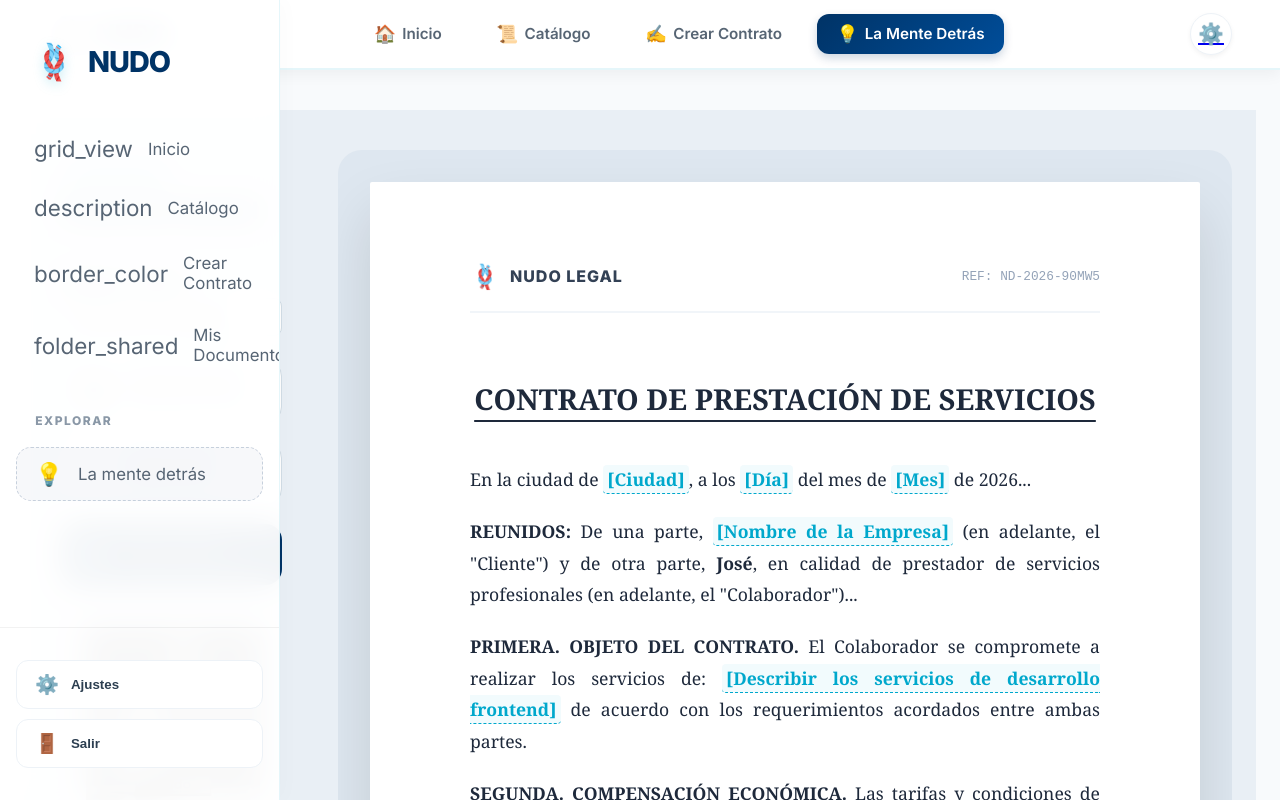
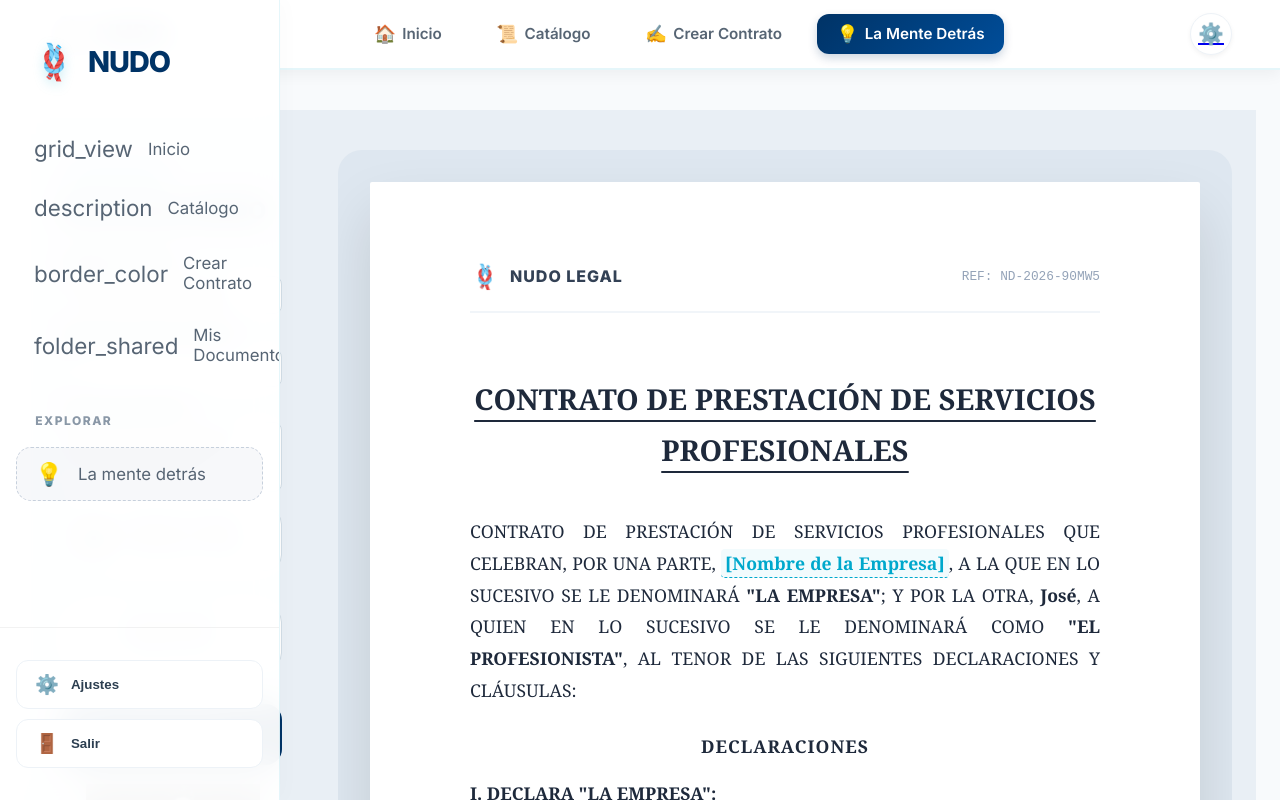
Before and after one commit to ssjoseduardo2002/nudo, an Angular app: page /editor-contrato in a window 1280 px wide. Built offline with nearby package versions, Linux system fonts and the light colour scheme.

Commit message:
editor-contrato.html

```diff
--- a/src/app/componentes_de_vistas/editor-contrato/editor-contrato.html
+++ b/src/app/componentes_de_vistas/editor-contrato/editor-contrato.html
@@ -4,20 +4,31 @@
     <aside class="panel-herramientas">
       <div class="header-herramientas">
         <span class="badge-editor">Modo Edición</span>
-        <h3>Panel de Control</h3>
+        <h3>Estructura NUDO</h3>
       </div>
 
-      <div class="grupo-herramientas">
-        <div class="control-rapido-input" style="margin-bottom: 1.5rem; display: flex; flex-direction: column; gap: 5px;">
-          <label style="font-size: 0.75rem; font-weight: 700; color: var(--nudo-primario); text-transform: uppercase;">Empresa / Cliente</label>
+      <div class="grupo-herramientas" style="display: flex; flex-direction: column; gap: 1rem;">
+
+        <div class="control-rapido-input" style="display: flex; flex-direction: column; gap: 5px;">
+          <label style="font-size: 0.7rem; font-weight: 800; color: var(--nudo-primario); text-transform: uppercase;">Empresa / Cliente</label>
           <input type="text" [(ngModel)]="contratoFinal.nombreEmpresa" style="padding: 10px; border-radius: 8px; border: 1px solid #d1dce5; font-family: 'Inter', sans-serif; font-size: 0.85rem; outline: none;" />
+        </div>
+
+        <div class="control-rapido-input" style="display: flex; flex-direction: column; gap: 5px;">
+          <label style="font-size: 0.7rem; font-weight: 800; color: var(--nudo-primario); text-transform: uppercase;">Monto del Proyecto (MXN)</label>
+          <input type="number" [(ngModel)]="contratoFinal.montoProyecto" style="padding: 10px; border-radius: 8px; border: 1px solid #d1dce5; font-family: 'Inter', sans-serif; font-size: 0.85rem; outline: none;" />
+        </div>
+
+        <div class="control-rapido-input" style="display: flex; flex-direction: column; gap: 5px;">
+          <label style="font-size: 0.7rem; font-weight: 800; color: var(--nudo-primario); text-transform: uppercase;">Objeto del Servicio</label>
+          <textarea [(ngModel)]="contratoFinal.objetoContrato" rows="3" style="padding: 10px; border-radius: 8px; border: 1px solid #d1dce5; font-family: 'Inter', sans-serif; font-size: 0.85rem; outline: none; resize: none;"></textarea>
         </div>
 
         <button class="btn-herramienta" (click)="guardarBorrador()">
           <span class="icon">💾</span>
           <div class="texto-btn">
-            <strong>Guardar Borrador</strong>
-            <small>Sincronizado en la nube</small>
+            <strong>Guardar en Nube</strong>
+            <small>Sincronizado en Firebase</small>
           </div>
         </button>
 
@@ -40,7 +51,7 @@
 
       <div class="footer-ilustracion">
         <img src="images/monocromo3.png" alt="Seguridad NUDO" class="img-flotante">
-        <p>Tu contrato está siendo protegido por cifrado de 256 bits.</p>
+        <p>Protección legal bajo los Artículos 2606 al 2615 del Código Civil.</p>
       </div>
     </aside>
 
@@ -56,40 +67,54 @@
         </header>
 
         <article class="cuerpo-legal" contenteditable="true" spellcheck="true">
-          <h1 class="titulo-contrato">CONTRATO DE PRESTACIÓN DE SERVICIOS</h1>
+          <h1 class="titulo-contrato">CONTRATO DE PRESTACIÓN DE SERVICIOS PROFESIONALES</h1>
 
           <p class="clausula-intro">
-            En la ciudad de <span class="placeholder" contenteditable="true">[Ciudad]</span>, a los <span class="placeholder" contenteditable="true">[Día]</span> del mes de <span class="placeholder" contenteditable="true">[Mes]</span> de 2026...
+            CONTRATO DE PRESTACIÓN DE SERVICIOS PROFESIONALES QUE CELEBRAN, POR UNA PARTE,
+            <span class="placeholder">{{ contratoFinal.nombreEmpresa }}</span>, A LA QUE EN LO SUCESIVO SE LE DENOMINARÁ <strong>"LA EMPRESA"</strong>; Y POR LA OTRA,
+            <strong>{{ contratoFinal.nombreProfesionista }}</strong>, A QUIEN EN LO SUCESIVO SE LE DENOMINARÁ COMO <strong>"EL PROFESIONISTA"</strong>, AL TENOR DE LAS SIGUIENTES DECLARACIONES Y CLÁUSULAS:
           </p>
 
-          <p>
-            <strong>REUNIDOS:</strong> De una parte,
-            <span class="placeholder" contenteditable="true">{{ contratoFinal.nombreEmpresa }}</span>
-            (en adelante, el "Cliente") y de otra parte,
-            <strong>{{ contratoFinal.nombreProfesionista }}</strong>, en calidad de prestador de servicios profesionales (en adelante, el "Colaborador")...
+          <h3 style="margin: 25px 0 15px 0; text-align: center; font-size: 1.1rem; letter-spacing: 1px;">DECLARACIONES</h3>
+
+          <p><strong>I. DECLARA "LA EMPRESA":</strong><br>
+            A. Que es una entidad legalmente constituida de conformidad con las leyes mexicanas, bajo la Escritura Pública Número <span class="placeholder" contenteditable="true">[No. Escritura]</span>, otorgada ante la fe del Notario Público Número <span class="placeholder" contenteditable="true">[No. Notario]</span>.<br>
+            B. Que requiere de los servicios de "EL PROFESIONISTA" para llevar a cabo el desarrollo, optimización e implementación de soluciones digitales y maquetación frontend.
           </p>
 
-          <div class="seccion-dinamica">
-            <p><strong>PRIMERA. OBJETO DEL CONTRATO.</strong> El Colaborador se compromete a realizar los servicios de: <span class="placeholder" contenteditable="true">{{ contratoFinal.objetoContrato }}</span> de acuerdo con los requerimientos acordados entre ambas partes.</p>
+          <p><strong>II. DECLARA "EL PROFESIONISTA":</strong><br>
+            A. Que es persona física, con plena capacidad legal para obligarse en los términos de este instrumento, contando con los conocimientos técnicos, experiencia y elementos propios necesarios para la prestación de los servicios requeridos.
+          </p>
 
-            @if (contratoFinal.montoProyecto && contratoFinal.montoProyecto > 0) {
-              <p><strong>SEGUNDA. COMPENSACIÓN ECONÓMICA.</strong> Como contraprestación por los servicios descritos, el Cliente abonará la cantidad fija de <strong>${{ contratoFinal.montoProyecto }} MXN</strong> al término del proyecto.</p>
-            } @else {
-              <p><strong>SEGUNDA. COMPENSACIÓN ECONÓMICA.</strong> Las tarifas y condiciones de pago se estipularán de mutuo acuerdo mediante anexos comerciales firmados por ambas partes.</p>
-            }
-          </div>
+          <h3 style="margin: 25px 0 15px 0; text-align: center; font-size: 1.1rem; letter-spacing: 1px;">CLÁUSULAS</h3>
+
+          <p><strong>PRIMERA. OBJETO DEL CONTRATO.</strong> "EL PROFESIONISTA" se obliga a prestar sus servicios profesionales consistentes en: <span class="placeholder">{{ contratoFinal.objetoContrato }}</span> de acuerdo con los requerimientos técnicos y buenas prácticas acordadas.</p>
+
+          @if (contratoFinal.montoProyecto && contratoFinal.montoProyecto > 0) {
+            <p><strong>SEGUNDA. RETRIBUCIÓN / COMPENSACIÓN.</strong> "LA EMPRESA" se obliga a pagar a "EL PROFESIONISTA" por concepto de honorarios profesionales la cantidad fija de <strong>${{ contratoFinal.montoProyecto }} MXN</strong>, suma que se liquidará conforme al cumplimiento de los entregables establecidos.</p>
+          } @else {
+            <p><strong>SEGUNDA. RETRIBUCIÓN / COMPENSACIÓN.</strong> Las partes acordarán los honorarios y condiciones de pago de forma independiente por cada requerimiento o proyecto asignado, emitiendo el comprobante fiscal digital (CFDI) correspondiente.</p>
+          }
+
+          <p><strong>DÉCIMA SEXTA. PROPIEDAD INTELECTUAL.</strong> "EL PROFESIONISTA" se obliga a celebrar un contrato referente a sus derechos patrimoniales como autor con "LA EMPRESA", si con motivo de la realización de sus servicios se originan obras de interés cultural o desarrollo tecnológico, autorizando la tramitación del registro correspondiente ante las autoridades competentes.</p>
+
+          <p><strong>DÉCIMA SÉPTIMA. JURISDICCIÓN Y COMPETENCIA.</strong> Para la interpretación y cumplimiento del presente contrato, las partes se someten expresamente a la jurisdicción y competencia de los tribunales de la <strong>Ciudad de México</strong>, renunciando de forma explícita a cualquier otro fuero que pudiera corresponderles en razón de sus domicilios presentes o futuros.</p>
+
+          <p style="margin-top: 40px;">Leído el presente instrumento y enteradas las partes de su contenido y alcances legales, lo firman de conformidad en la Ciudad de México, con fecha de efectividad al <span class="placeholder">{{ contratoFinal.fecha }}</span>.</p>
         </article>
 
         <footer class="seccion-firmas">
           <div class="bloque-firma">
             <div class="espacio-linea"></div>
-            <p class="nombre-firma">Por: {{ contratoFinal.nombreEmpresa }}</p>
-            <small>ID Digital: No firmado</small>
+            <p class="nombre-firma">"LA EMPRESA"</p>
+            <small>Representante Legal / Cliente</small>
+            <br><small style="color: #94a3b8; font-size: 0.65rem;">ID: No firmado</small>
           </div>
           <div class="bloque-firma">
             <div class="espacio-linea"></div>
             <p class="nombre-firma">{{ contratoFinal.nombreProfesionista }}</p>
-            <small>Verificado por NUDO</small>
+            <small>"EL PROFESIONISTA"</small>
+            <br><small style="color: #10b981; font-size: 0.65rem; font-weight: bold;">Verificado por NUDO</small>
           </div>
         </footer>
       </div>
```
